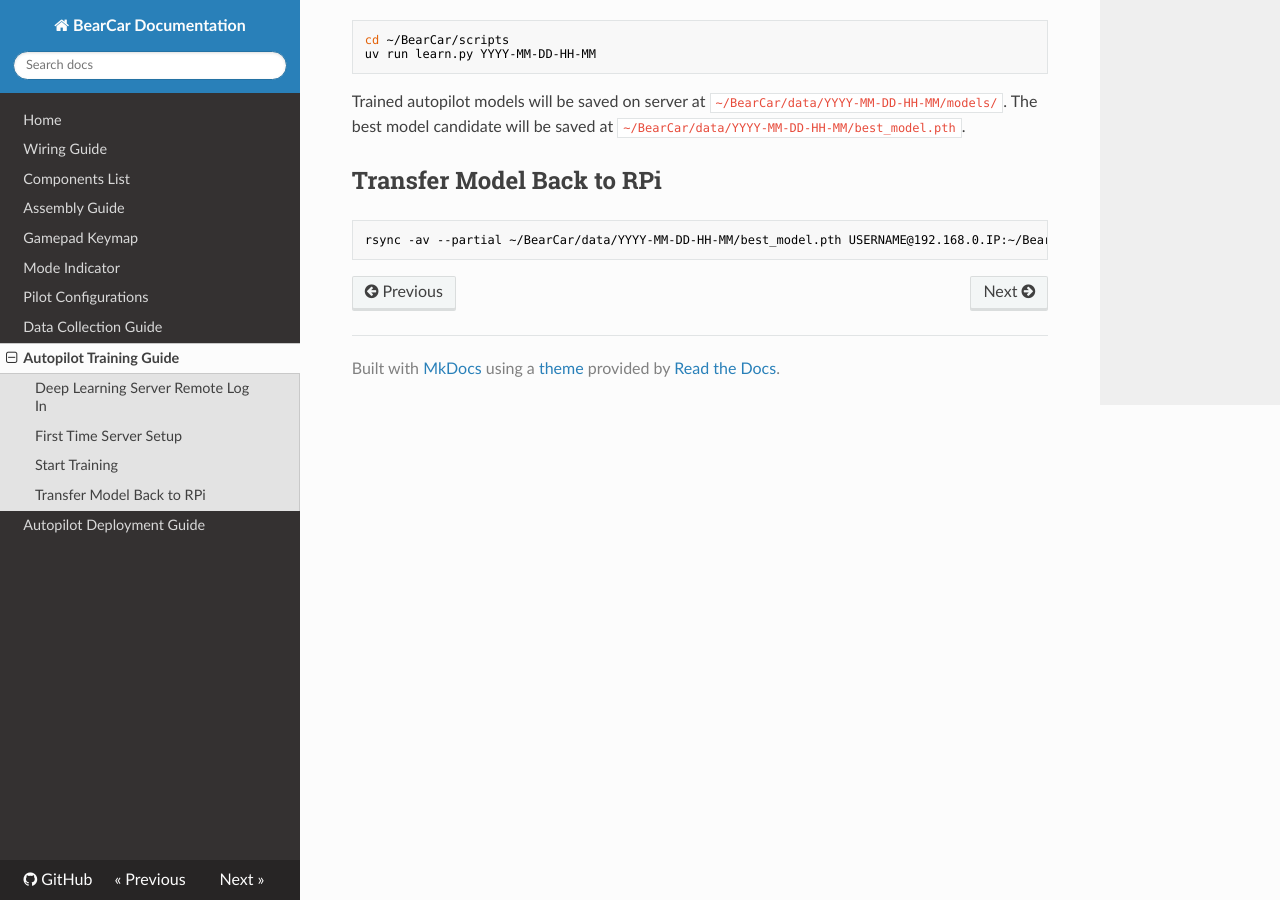
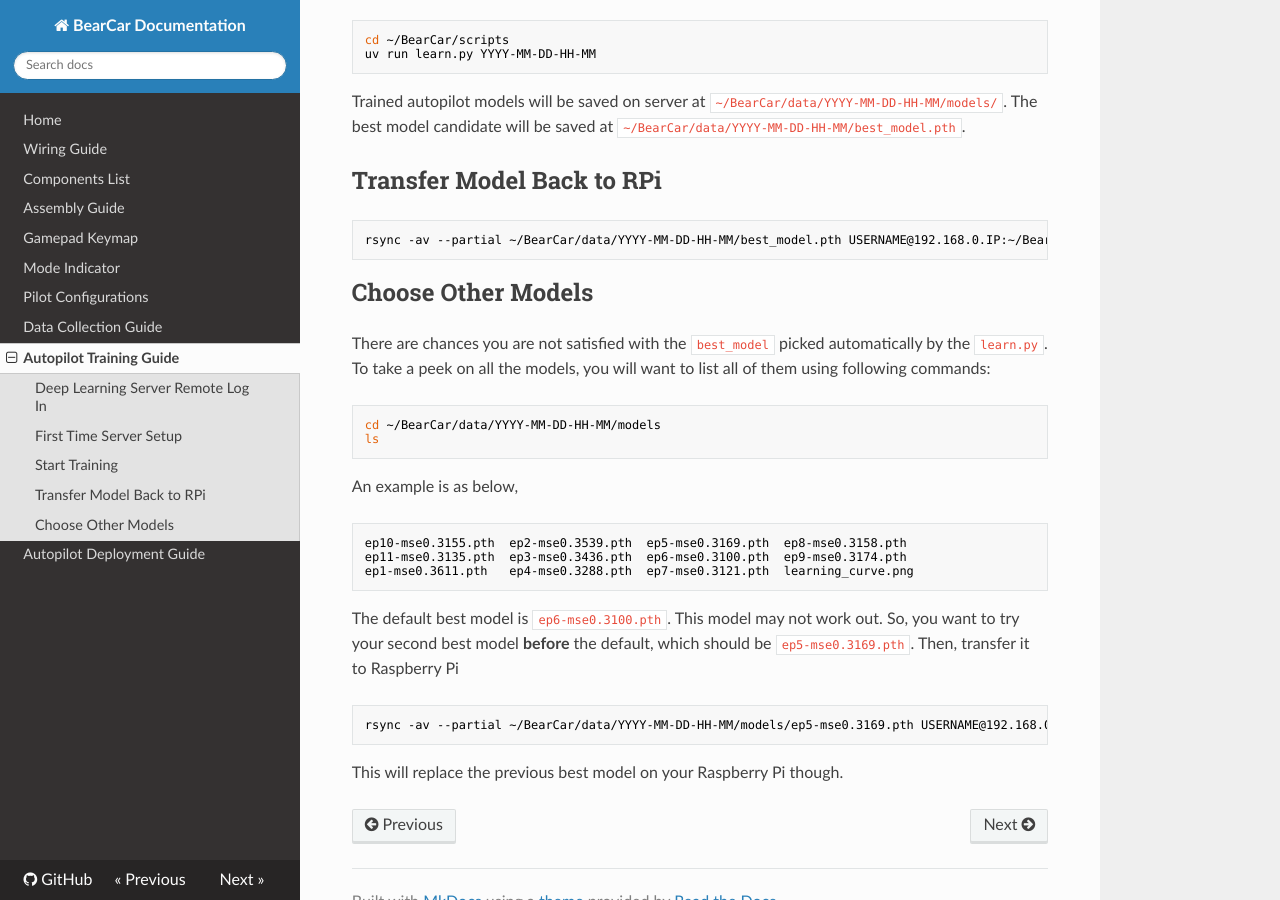
Before and after one commit to UCAEngineeringPhysics/bearcar_docs, an MkDocs documentation site: the page built from docs/learn.md, in a window 1280 px wide and 900 px high, scrolled down 510 px. Built offline with MkDocs 1.6.1, drawn with Linux system fonts in a browser that asks for light colours; nearby versions of some CDN libraries.

Commit message:
update model training guide with model selecting instructions

````diff
--- a/docs/learn.md
+++ b/docs/learn.md
@@ -33,3 +33,32 @@
 ```bash
 rsync -av --partial ~/BearCar/data/YYYY-MM-DD-HH-MM/best_model.pth USERNAME@192.168.0.IP:~/BearCar/models/pilot.pth
 ```
+
+## Choose Other Models
+There are chances you are not satisfied with the `best_model` picked automatically by the `learn.py`.
+To take a peek on all the models, you will want to list all of them using following commands:
+
+```bash
+cd ~/BearCar/data/YYYY-MM-DD-HH-MM/models
+ls
+```
+
+An example is as below,
+
+```console
+ep10-mse0.3155.pth  ep2-mse0.3539.pth  ep5-mse0.3169.pth  ep8-mse0.3158.pth
+ep11-mse0.3135.pth  ep3-mse0.3436.pth  ep6-mse0.3100.pth  ep9-mse0.3174.pth
+ep1-mse0.3611.pth   ep4-mse0.3288.pth  ep7-mse0.3121.pth  learning_curve.png
+```
+
+The default best model is `ep6-mse0.3100.pth`.
+This model may not work out.
+So, you want to try your second best model __before__ the default, which should be `ep5-mse0.3169.pth`.
+Then, transfer it to Raspberry Pi
+
+
+```bash
+rsync -av --partial ~/BearCar/data/YYYY-MM-DD-HH-MM/models/ep5-mse0.3169.pth USERNAME@192.168.0.IP:~/BearCar/models/pilot.pth
+```
+
+This will replace the previous best model on your Raspberry Pi though.
````
